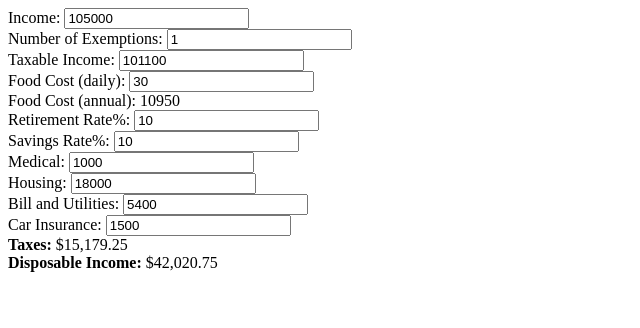
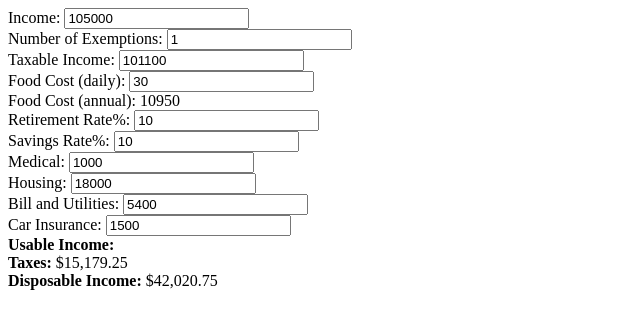
Before and after one commit to jdlawrence/IncomeAnalysis, a website: page client/index.html in a window 1280 px wide. Shown: the whole page, without its empty margins (0-640 px from the left). Drawn offline with nearby package versions, Linux system fonts and the light colour scheme.

Commit message:
Working on updating usable income

```diff
--- a/client/index.html
+++ b/client/index.html
@@ -44,6 +44,7 @@
         Car Insurance: <input type="number" min="0" ng-model="expenses.carInsurance" ng-change="updateIncome()">
       </div>
 
+      <div><b>Usable Income: </b> {{ usableIncome | currency }} </div>
       <div><b>Taxes: </b> {{ tax | currency }} </div>
       <div><b>Disposable Income: </b> {{ disposableIncome | currency }} </div>
     </div>
```
